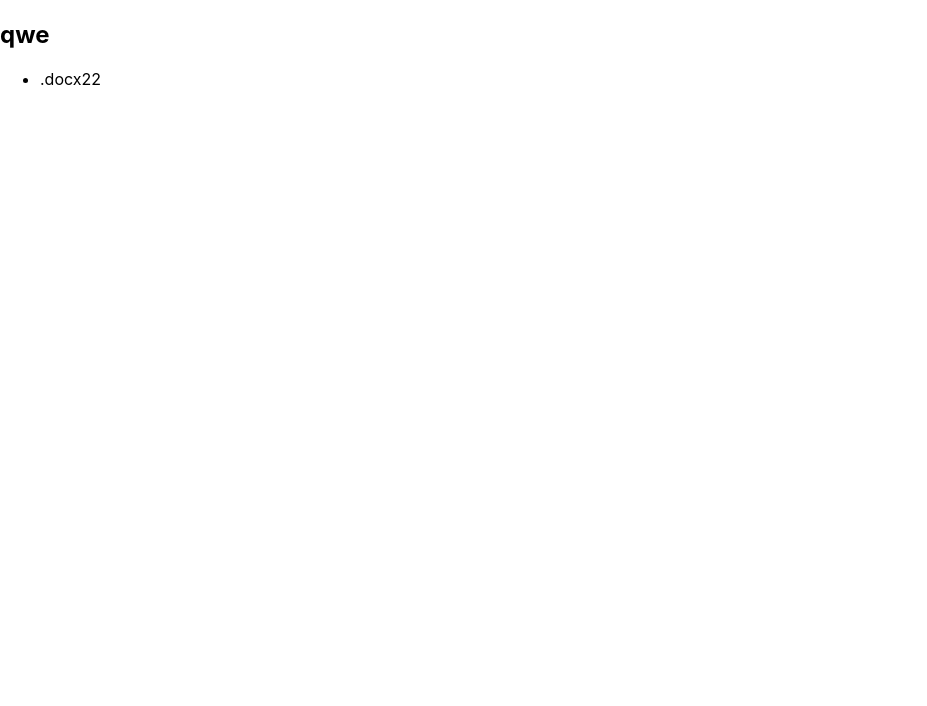
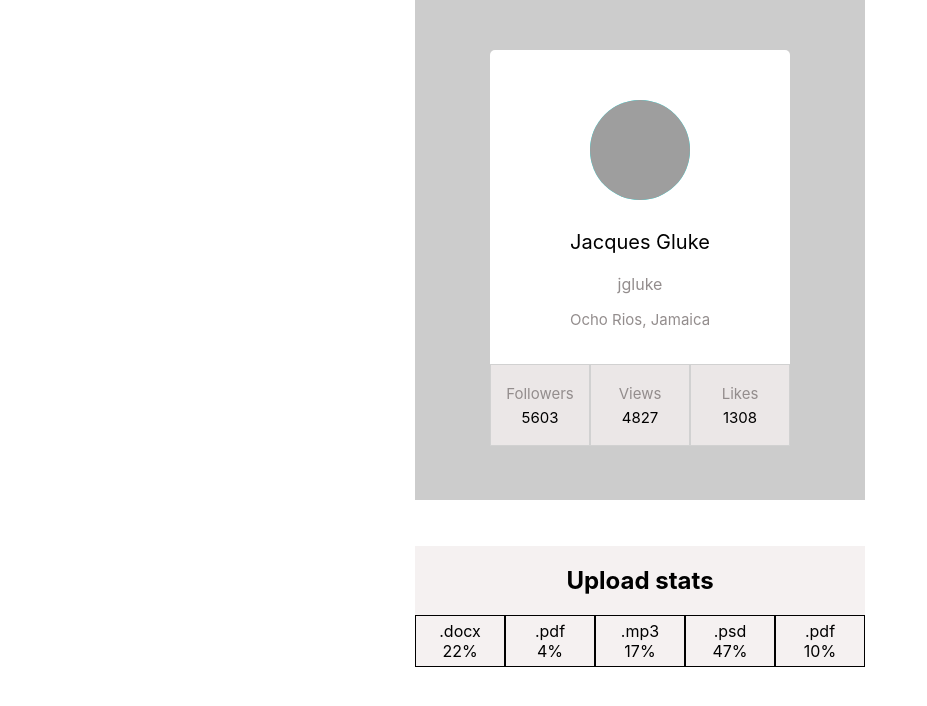
Before and after one commit to Mark-Nelovka/goit-react-hw-01-components, a React (Create React App) app: page / in a window 1280 px wide. Shown: the top 706 px of the page, without its empty margins (0-927 px from the left). Built offline with nearby package versions, Linux system fonts and the light colour scheme; grey boxes are pictures that could not be loaded.

Commit message:
Task 2 ~done

```diff
--- a/src/index.html
+++ b/index.html
@@ -9,7 +9,8 @@
 </head>
 
 <body>
-    <div id='root'>asdcascd</div>
+    <div id="root"></div>
+    <script src="./profile.html"></script>
 </body>
 
 </html>
--- a/src/App.js
+++ b/src/App.js
@@ -1,40 +1,13 @@
-// import Profile from "./Profile/Profile";
-// import user from "./user.json";
-// import Statistics from "./Statistics/Statistics";
-// import data from './data.json'
-export default function App({ title = "", stats }) {
+import Profile from "./Profile/Profile";
+import user from "./Profile/user.json";
+export default function App() {
   return (
-    <section className="statistics">
-      <h2 className="title">{title}</h2>
-
-      <ul className="stat-list">
-        <li className="item">
-          <span className="label">{stats[0].label}</span>
-          <span className="percentage">{stats[0].percentage}</span>
-        </li>
-      </ul>
-      {/* <li className="item">
-      <span className="label">.{stats}</span>
-      <span className="percentage">{stats}</span>
-    </li>
-    <li className="item">
-      <span className="label">{stats}</span>
-      <span className="percentage">{stats}</span>
-    </li>
-    <li className="item">
-      <span className="label">{stats}</span>
-      <span className="percentage">{stats}</span>
-    </li>
-  </ul> */}
-    </section>
-  );
-}
-{
-  /* <Profile
+    <Profile
       username={user.username}
       tag={user.tag}
       location={user.location}
       avatar={user.avatar}
       stats={user.stats}
-    />  */
+    />
+  );
 }
--- a/src/Profile/Profile.js
+++ b/src/Profile/Profile.js
@@ -1,7 +1,6 @@
 import PropTypes from "prop-types";
 import s from "./Profile.module.css";
-export default function Profile({ username, tag, location, avatar, stats }) {
-  // const { username, tag, location, avatar, stats } = props;
+export default function ProfileApp({ username, tag, location, avatar, stats }) {
   return (
     <div className={s.profile}>
       <div className={s.description}>
@@ -29,7 +28,7 @@ export default function Profile({ username, tag, location, avatar, stats }) {
   );
 }
 
-Profile.propTypes = {
+ProfileApp.propTypes = {
   username: PropTypes.string,
   tag: PropTypes.string,
   location: PropTypes.string,
--- a/src/Profile/Profile.module.css
+++ b/src/Profile/Profile.module.css
@@ -1,9 +1,7 @@
 .profile {
   width: 300px;
-  /* height: 250px; */
   background-color: #fff;
   border-radius: 5px;
-  /* padding: 50px 50px; */
   margin: 0 auto;
   text-align: center;
 }
--- /dev/null
+++ b/src/Statistics.js
@@ -0,0 +1,5 @@
+import Statistics from "./Statistics/Statistics";
+import data from "./Statistics/data.json";
+export default function StatisticsApp() {
+  return <Statistics title={"Upload stats"} stats={data} />;
+}
--- a/src/Statistics/Statistics.js
+++ b/src/Statistics/Statistics.js
@@ -1,35 +1,25 @@
 import PropTypes from "prop-types";
-// import s from './Statistics.module.css';
+import s from "./Statistics.module.css";
 
-export default function Statistics({ id, label, percentage }) {
+export default function Statistics({ title, stats }) {
   return (
-    <section className="statistics">
-      <h2 className="title">Upload stats</h2>
-
-      <ul className="stat-list">
-        <li className="item">
-          <span className="label">.docx</span>
-          <span className="percentage">4%</span>
-        </li>
-        <li className="item">
-          <span className="label">.mp3</span>
-          <span className="percentage">14%</span>
-        </li>
-        <li className="item">
-          <span className="label">.pdf</span>
-          <span className="percentage">41%</span>
-        </li>
-        <li className="item">
-          <span className="label">.mp4</span>
-          <span className="percentage">12%</span>
-        </li>
+    <section className={s.statistics}>
+      {title ? <h2 className={s.title}>{title}</h2> : ""}
+      <ul className={s.list}>
+        {stats.map((data) => {
+          return (
+            <li className={s.item} key={data.id}>
+              <span className="label">{data.label}</span>
+              <span className="percentage"> {data.percentage}%</span>
+            </li>
+          );
+        })}
       </ul>
     </section>
   );
 }
 
-// Statistics.PropTypes = {
-//     id: PropTypes.string,
-//     label: PropTypes.string,
-//     percentage: PropTypes.number,
-// }
+Statistics.propTypes = {
+  title: PropTypes.string,
+  stats: PropTypes.array,
+};
--- a/src/Statistics/Statistics.module.css
+++ b/src/Statistics/Statistics.module.css
@@ -0,0 +1,29 @@
+.statistics {
+  margin: 100px auto;
+}
+
+.title {
+  text-align: center;
+  padding: 20px 0;
+  margin: 0 auto;
+  background-color: rgb(245, 241, 241);
+}
+
+.list {
+  text-decoration: none;
+  list-style: none;
+  display: flex;
+  margin: 0 auto;
+  padding-left: 0;
+}
+
+.item {
+  width: 100px;
+  height: 50px;
+  display: flex;
+  align-items: center;
+  flex-direction: column;
+  justify-content: center;
+  border: 1px solid black;
+  background-color: rgb(245, 241, 241);
+}
--- a/src/data.json
+++ b/src/Statistics/data.json
@@ -4,4 +4,5 @@
   { "id": "id-3", "label": ".mp3", "percentage": 17 },
   { "id": "id-4", "label": ".psd", "percentage": 47 },
   { "id": "id-5", "label": ".pdf", "percentage": 10 }
+
 ]
--- a/src/index.css
+++ b/src/index.css
@@ -12,10 +12,10 @@ code {
     monospace;
 }
 
-/* #root {
+#root {
   background-color: #ccc;
   width: 450px;
   height: 450px;
   padding-top: 50px;
-  margin: 50px auto;
-} */
+  margin: 0 auto;
+}
--- a/src/index.js
+++ b/src/index.js
@@ -1,16 +1,23 @@
 // import { div } from "prelude-ls";
-// import React from "react";
-// import reactDom from "react-dom";
+import React from "react";
 import ReactDOM from "react-dom";
 import "./index.css";
-import data from "./data.json";
-import App from "./App";
+import ProfileApp from "./App";
+import { doc } from "prettier";
+import StatisticsApp from "./Statistics";
 
 const div = document.querySelector("#root");
-// console.log(div)
 
-ReactDOM.render(<App title={"qwe"} stats={data} />, div);
+ReactDOM.render(
+  <React.StrictMode>
+    <ProfileApp />
+    <StatisticsApp />
+  </React.StrictMode>,
+  div
+);
 
+// ReactDOM.render(, div);
+// ReactDOM.render(<App />, div);
 // import App from './App';
 
 // const elem1 = <span>Hello</span>;
```
Also changed, not shown: src/Profile/user.json (renamed from src/user.json), 1 other file (tests, documents, lock files or other folders).
